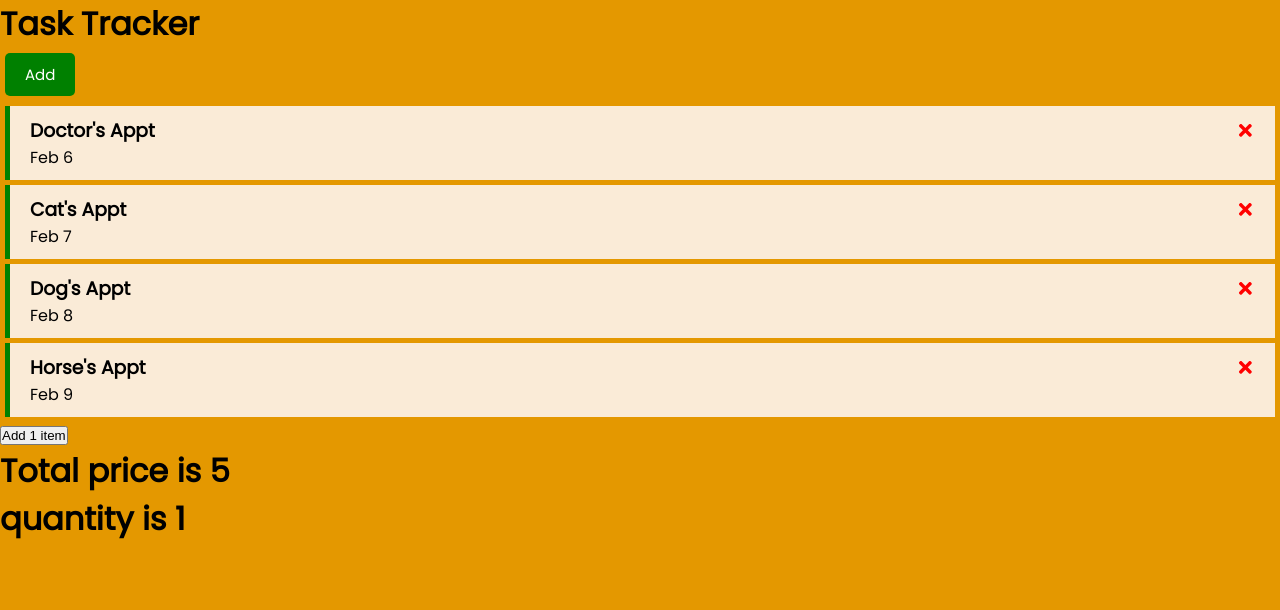
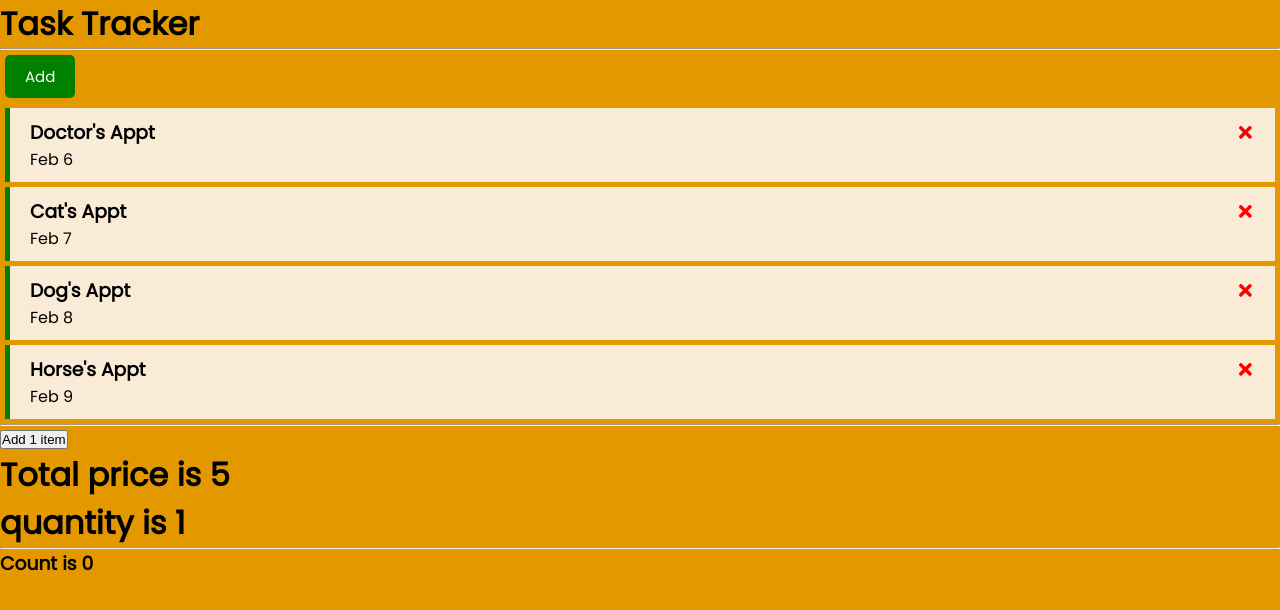
Before and after one commit to saadh123/Components5, a React (Create React App) app: page / in a window 1280 px wide. Shown: the top 610 px of the page. Built offline with nearby package versions, Linux system fonts and the light colour scheme.

Commit message:
counter component

```diff
--- a/src/App.js
+++ b/src/App.js
@@ -3,6 +3,7 @@ import Header from "./components/Header";
 import { Tasks } from "./components/Tasks";
 import AddTask from "./components/AddTask";
 import Cart from "./components/Cart";
+import Counter from "./components/Counter";
 
 const App = () => {
   const [tasks, setTask] = useState([
@@ -50,7 +51,10 @@ const App = () => {
         "Please add task"
       )}
       {buttonState && <AddTask onAdd={addTask}></AddTask>}
+      {<hr></hr>}
       <Cart></Cart>
+      {<hr></hr>}
+      <Counter></Counter>
     </div>
   );
 };
--- a/src/components/Buttons.js
+++ b/src/components/Buttons.js
@@ -2,6 +2,8 @@ import React from "react";
 
 const Buttons = ({ text, onClick, color }) => {
   return (
+    <div>
+      <hr />
       <button
         className="btn"
         onClick={onClick}
@@ -9,6 +11,7 @@ const Buttons = ({ text, onClick, color }) => {
       >
         {text}
       </button>
+    </div>
   );
 };
 
--- a/src/components/Cart.js
+++ b/src/components/Cart.js
@@ -5,18 +5,32 @@ const price = 5;
 
 const Cart = () => {
   const [quantity, setQuantity] = useState(1);
-  //   const totalPrice = price * quantity;
+  // const totalPrice = price * quantity;
   const [totalPrice, setTotalPrice] = useState(0);
+
+  // const [days, setDays] = useState({ number: 100, totalDays: true });
+
+  // const handleDays = () => {
+  //   setDays({ ...days, added: 5 });
+  // };
+
+  // useEffect(() => {
+  //   console.log("hi");
+  // }, [days]);
 
   useEffect(() => {
     setTotalPrice(price * quantity);
   }, [quantity]);
 
+  const handleClick = () => {
+    setQuantity(quantity + 1);
+  };
   return (
     <div>
-      <button onClick={() => setQuantity(quantity + 1)}>Add 1 item</button>
+      <button onClick={handleClick}>Add 1 item</button>
       <h1>{`Total price is ${totalPrice}`}</h1>
       <h1>{`quantity is ${quantity}`}</h1>
+      {/* <button onClick={handleDays}>Handling Days</button> */}
     </div>
   );
 };
--- /dev/null
+++ b/src/components/Counter.js
@@ -0,0 +1,38 @@
+import React, { useEffect, useState } from "react";
+
+const Counter = () => {
+  const [count, setCounter] = useState(0);
+
+  //   useEffect(() => {
+  //     setInterval(() => {
+  //       setCounter((prev) => {
+  //         const newCount = prev + 1;
+  //         console.log(`Count is ${newCount}`);
+  //         return newCount;
+  //       });
+  //     }, 1000);
+  //   }, []);
+
+  //   useEffect(() => {
+  //     const i = setInterval(() => {
+  //       setCounter(count + 1);
+  //     }, 1000);
+  //     return () => clearInterval(i);
+  //   }, [count]);
+
+  //   useEffect(() => {
+  //     setInterval(() => {
+  //       setCounter(count + 1);
+  //     }, 1000);
+  //   }, [count]);
+
+  //   useEffect(() => {
+  //     setInterval(() => {
+  //       setCounter((prev) => prev + 1);
+  //     }, 1000);
+  //   }, []);
+
+  return <h3>Count is {count} </h3>;
+};
+
+export default Counter;
```
Lines whose indentation alone changed are shown as unchanged.
